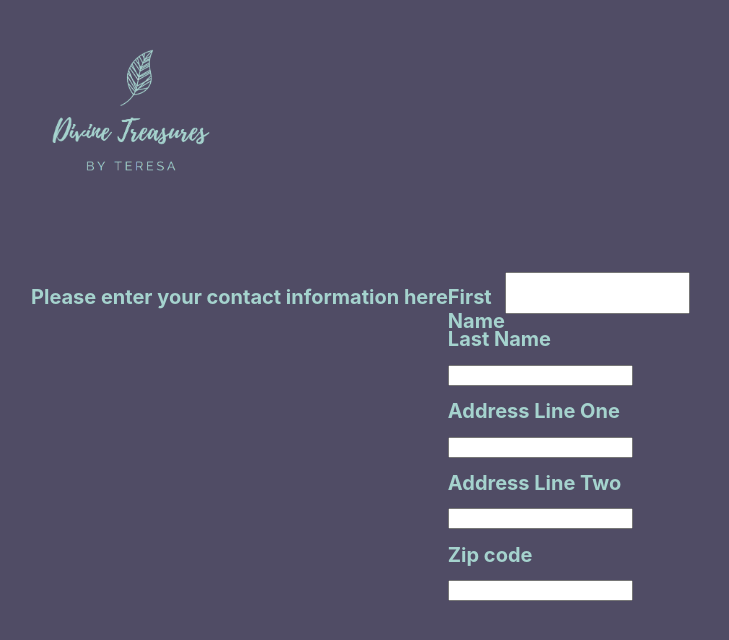
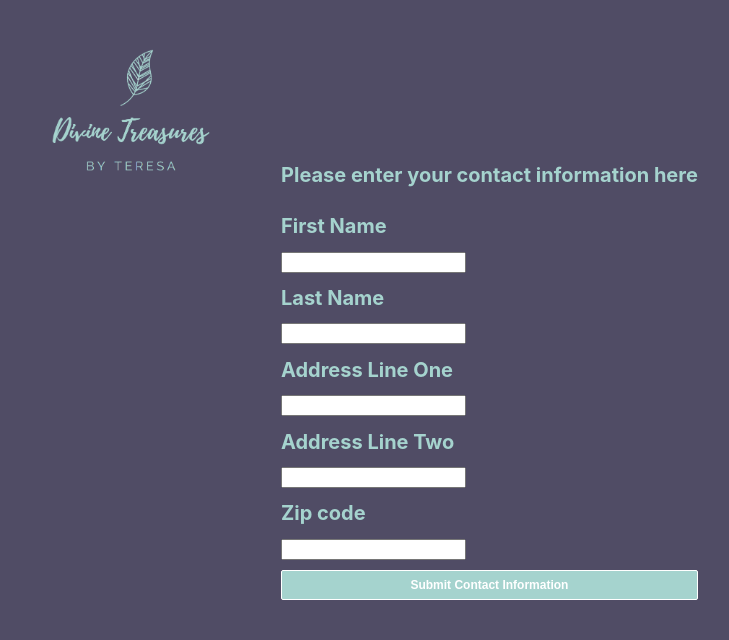
Before and after one commit to broturn/devine-treasure-v3, a React (Create React App) app: page /contactinfo in a window 1280 px wide. Shown: the top 640 px of the page, without its empty margins (19-748 px from the left). Built offline with nearby package versions, Linux system fonts and the light colour scheme.

Commit message:
styled contact info

```diff
--- a/src/ContactInfo.js
+++ b/src/ContactInfo.js
@@ -33,6 +33,7 @@ function ContactInfo() {
         <h1>Zip code</h1>
         <input type="text" />
         </div>
+        <button type='submit' className='contactInfo__submitInfoButton' >Submit Contact Information</button>
         </form>
         </div>
       </div>
--- a/src/style/ContactInfo.css
+++ b/src/style/ContactInfo.css
@@ -1,19 +1,22 @@
 .contactInfo {
     font-size: 10px;
+    display: flex;
+    align-content: center;
+}
+.contactInfo__title {
+    display: flex;
+    grid-column: span;
+    align-items: center;
+    padding-top: 100px;
 }
 .contactInfo__container{
-    display: flex;
     padding: 50px;
 }
-.contactInfo__inputs{
-    display: flex;
+.contactInfo__submitInfoButton{
+    background: #a5d3ce;
+    border-radius: 2px;
+    width: 100%;
+    height: 30px;
+    border: 1px solid;
+    margin-top: 10px;
 }
-.contactInfo__inputs-fname{
-display: flex;
-height: 42px;
-width: 182px;
-left: 240px;
-top: 298px;
-border-radius: nullpx;
-
-}
```
